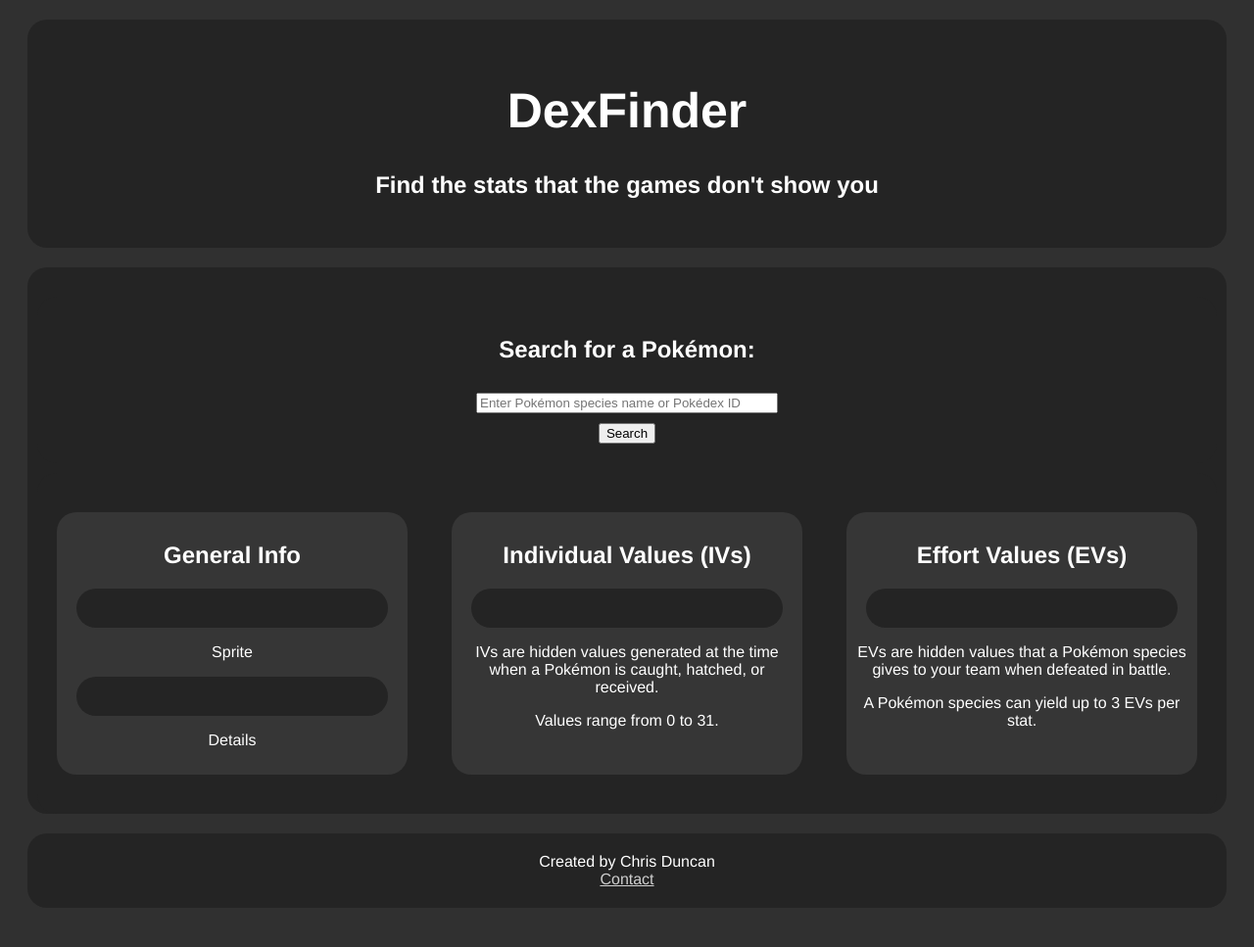
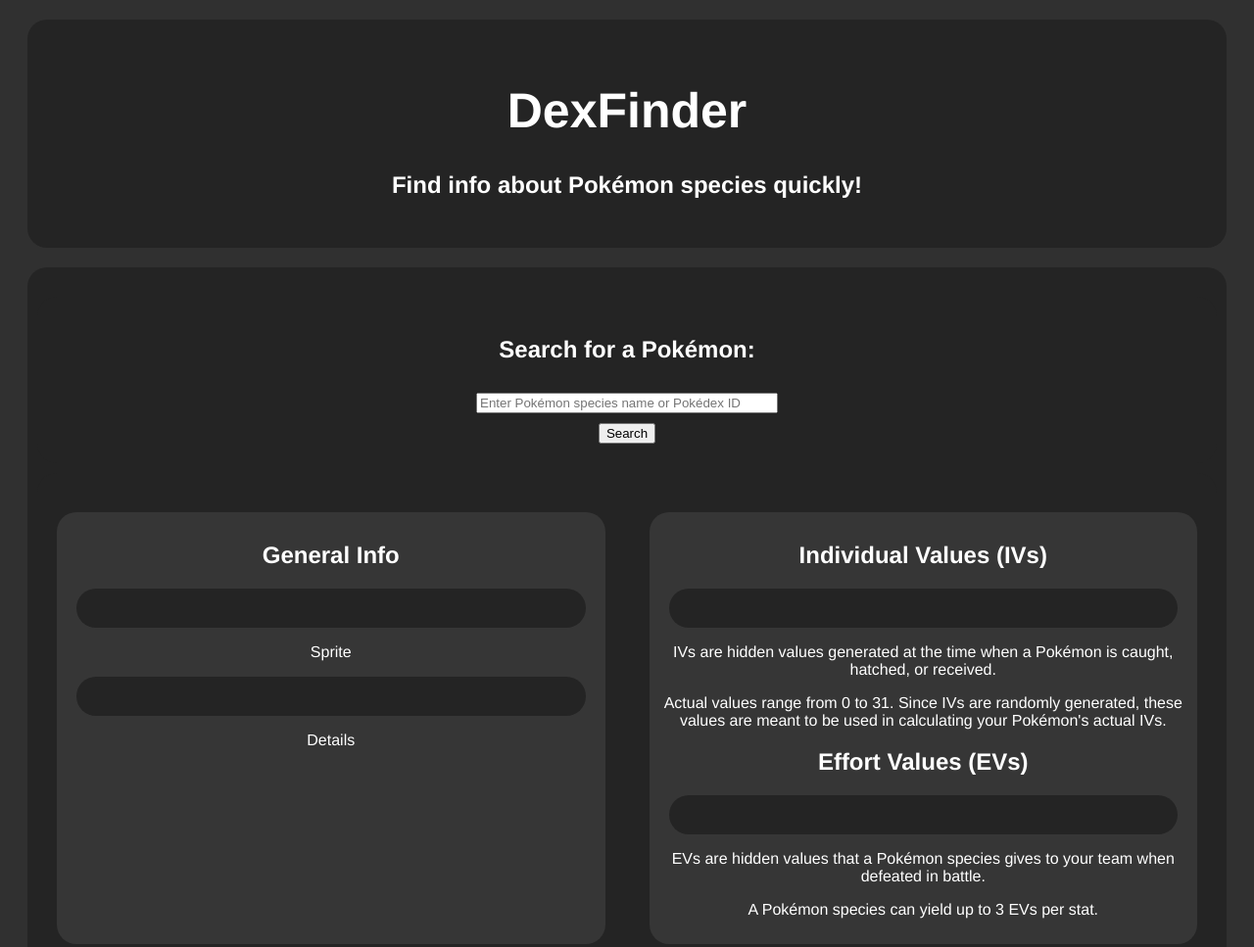
Before and after one commit to CDDoesStuffs/cs2100_capstone, a plain HTML site: page index.html in a window 1280 px wide. Shown: the top 967 px of the page at 98% size. Drawn offline with Linux system fonts and the light colour scheme.

Commit message:
Made index.html display in 2 columns instead of 3
Also updated the description of what IVs and the values returned refer to, and updated the site's subtitle

```diff
--- a/index.html
+++ b/index.html
@@ -10,7 +10,7 @@
 <body>
     <header>
         <h1>DexFinder</h1>
-        <h2>Find the stats that the games don't show you</h2>
+        <h2>Find info about Pokémon species quickly!</h2>
     </header>
     <main>
         <div>
@@ -33,9 +33,7 @@
                 <h2>Individual Values (IVs)</h2>
                 <div id="iv-container"></div>
                 <p>IVs are hidden values generated at the time when a Pokémon is caught, hatched, or received.</p>
-                <p>Values range from 0 to 31.</p>
-            </section>
-            <section class="box">
+                <p>Actual values range from 0 to 31. Since IVs are randomly generated, these values are meant to be used in calculating your Pokémon's actual IVs.</p>
                 <h2>Effort Values (EVs)</h2>
                 <div id="ev-container"></div>
                 <p>EVs are hidden values that a Pokémon species gives to your team when defeated in battle.</p>
```
